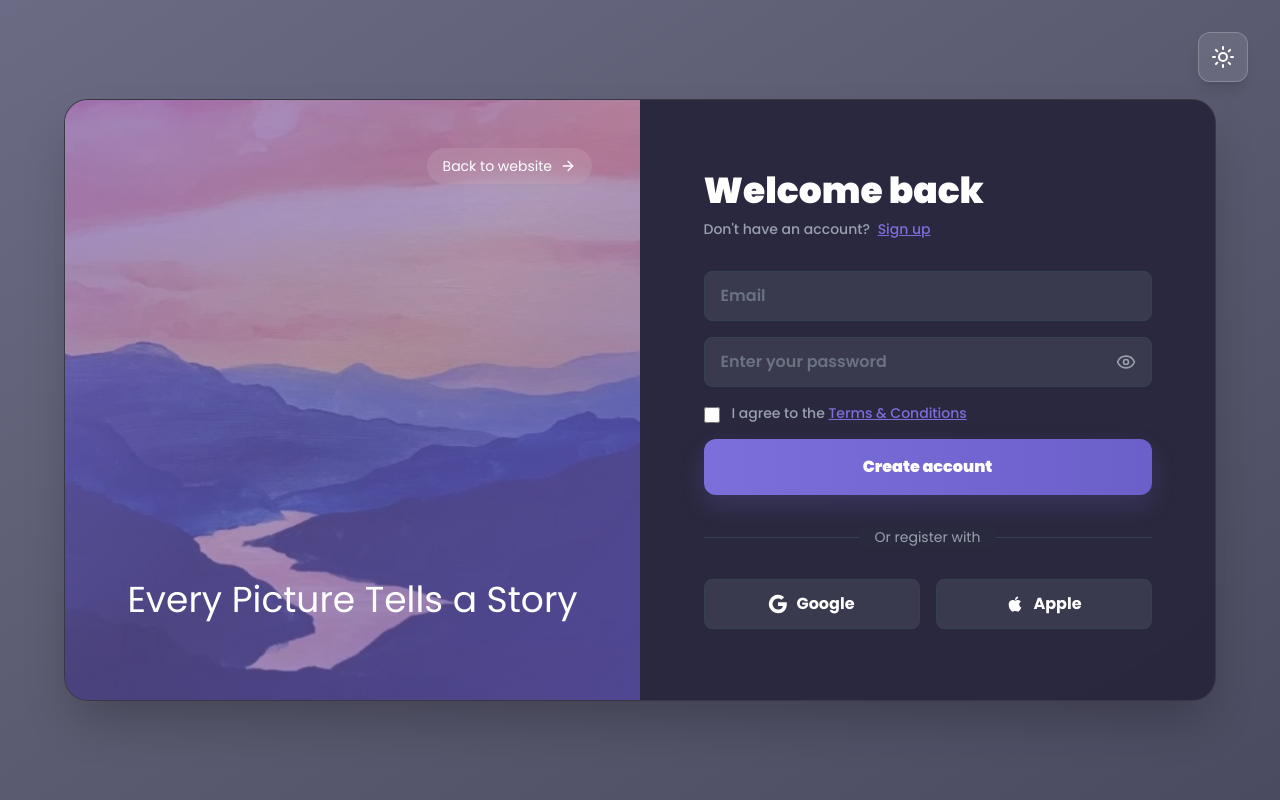
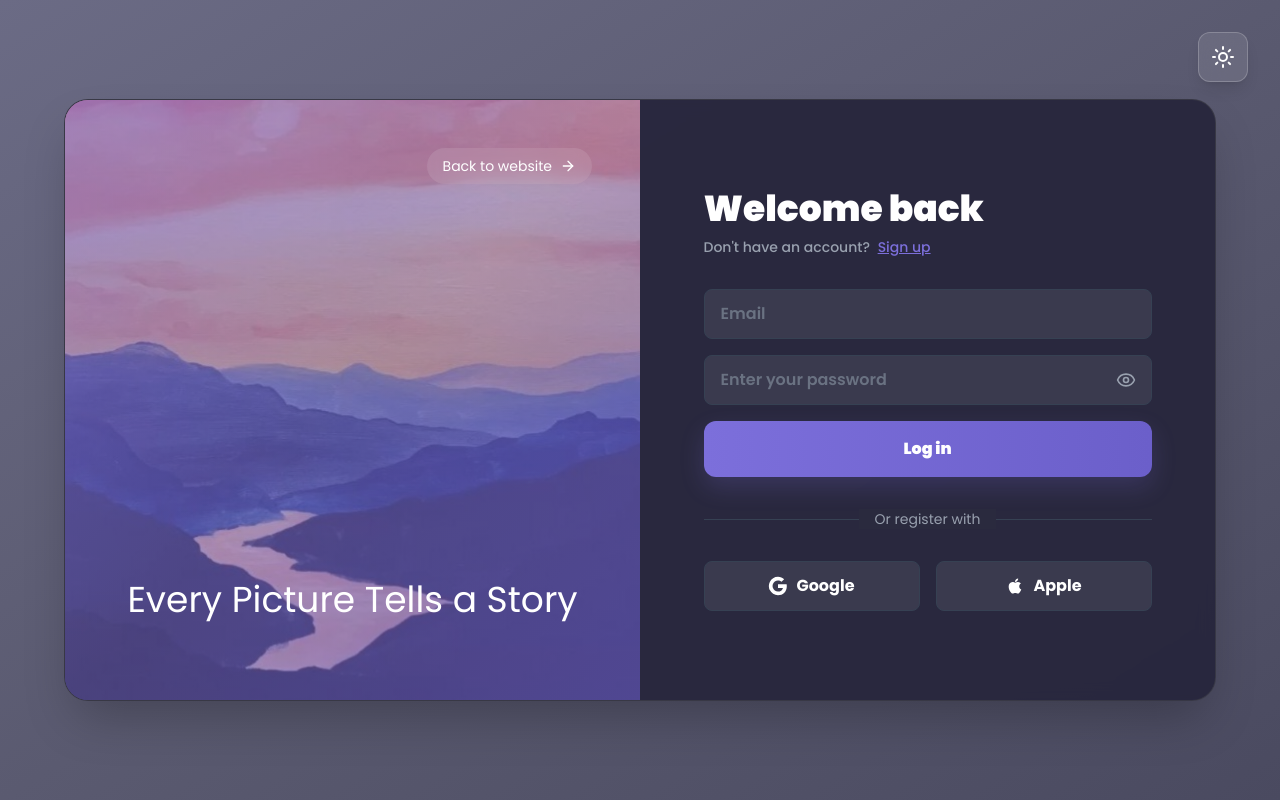
Before and after one commit to UzairAtiq/Login-Page-1, a React (Vite) app: page / in a window 1280 px wide. Built offline with nearby package versions, Linux system fonts and the light colour scheme.

Commit message:
Step 4: Update submit button text and add conditional visibility for terms and password indicator

```diff
--- a/src/components/LoginPage.jsx
+++ b/src/components/LoginPage.jsx
@@ -301,10 +301,12 @@ const LoginPage = () => {
                   )}
                 </div>
 
-                {/* Password Strength Indicator */}
-                <PasswordStrengthIndicator password={formData.password} />
+                {/* Password Strength Indicator - Only for Sign Up */}
+                {!isLogin && <PasswordStrengthIndicator password={formData.password} />}
 
-                {/* Terms Checkbox */}
+                {/* Terms Checkbox - Only for Sign Up */}
+                {!isLogin && (
+                  <>
                     <div className="flex items-start gap-3">
                       <input
                         type="checkbox"
@@ -332,6 +334,8 @@ const LoginPage = () => {
                     </div>
                     {errors.terms && (
                       <p className="text-red-500 text-xs">{errors.terms}</p>
+                    )}
+                  </>
                 )}
 
                 {/* Submit Button */}
@@ -362,10 +366,10 @@ const LoginPage = () => {
                           d="M4 12a8 8 0 018-8V0C5.373 0 0 5.373 0 12h4zm2 5.291A7.962 7.962 0 014 12H0c0 3.042 1.135 5.824 3 7.938l3-2.647z"
                         />
                       </svg>
-                      Creating account...
+                      {isLogin ? 'Signing in...' : 'Creating account...'}
                     </span>
                   ) : (
-                    'Create account'
+                    isLogin ? 'Log in' : 'Create account'
                   )}
                 </button>
 
```
Lines whose indentation alone changed are shown as unchanged.
